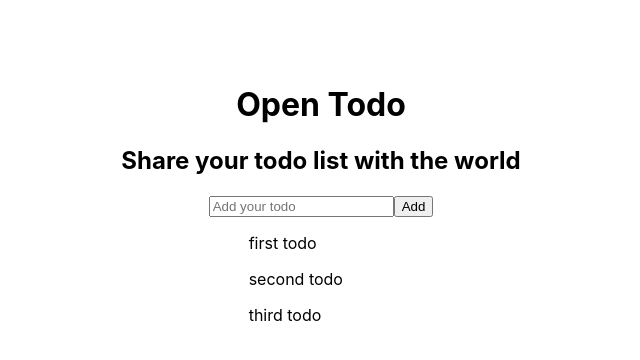
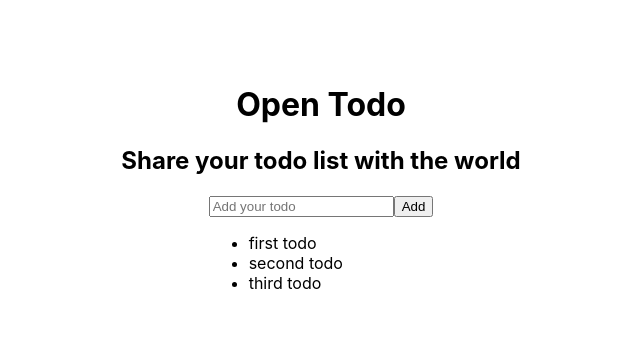
Before and after one commit to isaif/opentodo, a Next.js app: page / in a window 1280 px wide. Shown: the top 360 px of the page, without its empty margins (319-959 px from the left). Built offline with nearby package versions, Linux system fonts and the light colour scheme.

Commit message:
feat: add TodoItem component

```diff
--- /dev/null
+++ b/components/TodoItem.tsx
@@ -0,0 +1,9 @@
+import { Todo } from "../utils/interfaces";
+
+interface Props {
+  todo: Todo;
+}
+
+export const TodoItem = ({ todo }: Props) => {
+  return <li>{todo.name}</li>;
+};
--- a/components/TodoList.tsx
+++ b/components/TodoList.tsx
@@ -1,4 +1,5 @@
 import { Todo } from "../utils/interfaces";
+import { TodoItem } from "./TodoItem";
 
 interface TodoListProps {
   todos: Todo[];
@@ -8,7 +9,7 @@ const TodoList = ({ todos }: TodoListProps) => {
   return (
     <ul>
       {todos.map((todo) => (
-        <p key={todo.id}>{todo.name}</p>
+        <TodoItem key={todo.id} todo={todo} />
       ))}
     </ul>
   );
```
